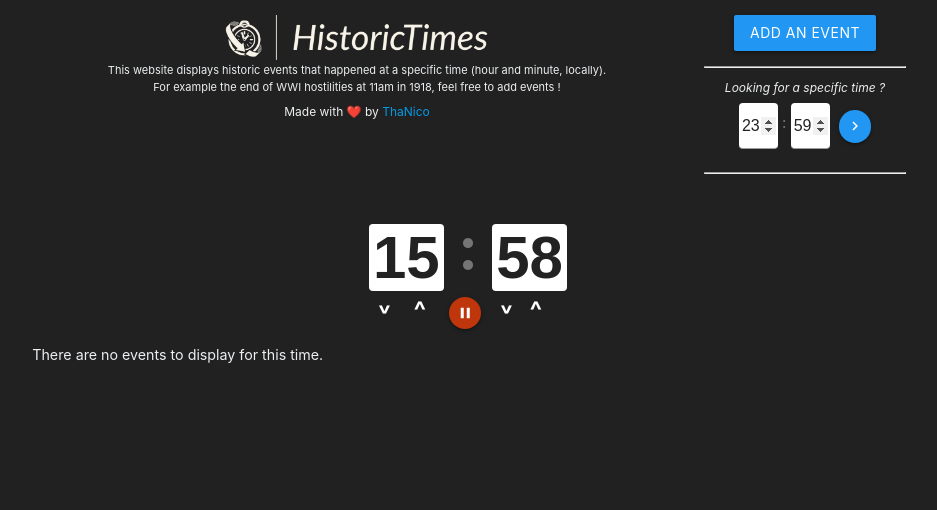
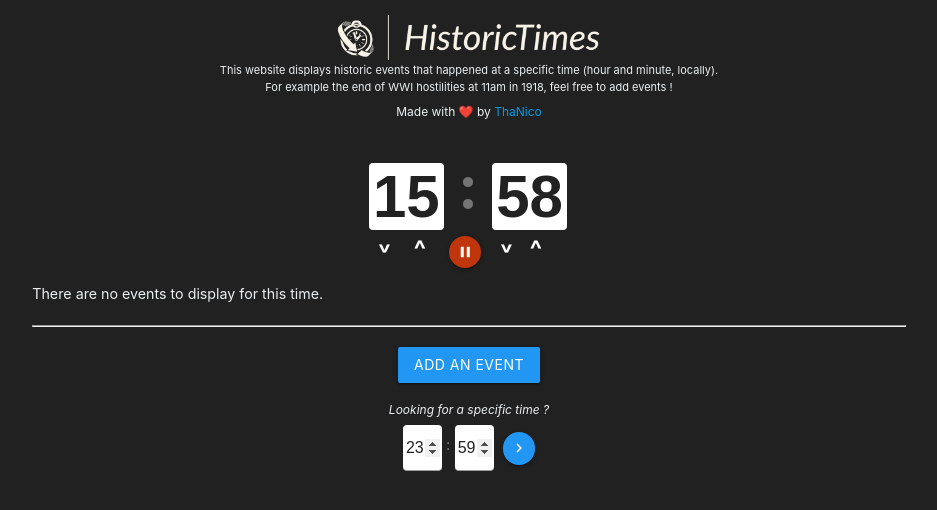
Before and after one commit to ThaNico/HistoricTimes, a Django app: page / in a window 1280 px wide. Shown: the top 510 px of the page, without its empty margins (171-1108 px from the left). Run offline with Django 4.2, Linux system fonts and the light colour scheme; data that the repository does not hold is empty.

Commit message:
style changes

```diff
--- a/main/templates/core/base.html
+++ b/main/templates/core/base.html
@@ -20,7 +20,7 @@
 <body class="grey darken-4 blue-grey-text text-lighten-5">
   <div class="container">
     <div class="row">
-      <div class="col s12 m8 l9">
+      <div class="col s12">
         <a href="{% url 'home' %}">
           <img id="logo" src="{% static 'logo/logo.png' %}" alt="Logo" />
         </a>
@@ -30,10 +30,6 @@
         </label>
         <label id="label-made" class="blue-grey-text text-lighten-5 center">Made with ❤️ by
           <a href="https://github.com/ThaNico/HistoricTimes" target="_blank">ThaNico</a></label>
-      </div>
-      <div class="col s12 m4 l3">
-        {% block header %}
-        {% endblock %}
       </div>
     </div>
 
--- a/main/templates/home.html
+++ b/main/templates/home.html
@@ -1,28 +1,5 @@
 {% extends 'core/base.html' %}
 {% load static %}
-
-{% block header %}
-<div id="specific-time" class="center">
-    <p>
-        <a href="{% url 'add-event' %}" class="waves-effect waves-light btn blue hide-on-small-only">
-            Add an event</a>
-    </p>
-
-    <hr class="show-on-small" />
-
-    <label class="blue-grey-text text-lighten-5">Looking for a specific time ?</label>
-    <p>
-        <input type="number" id="specific-hour" min="0" max="23" value="23" />
-        <span class="time-separator">:</span>
-        <input type="number" id="specific-minute" min="0" max="59" value="59" />
-
-        <button id="specific-search" class="btn-floating btn-small waves-effect waves-light blue"><i
-                class="material-icons">navigate_next</i></button>
-    </p>
-
-    <hr class="show-on-small" />
-</div>
-{% endblock %}
 
 {% block content %}
 <div id="time-container">
@@ -50,6 +27,7 @@
 <div class="row">
     <div id="events-container" class="col"></div>
 </div>
+<hr />
 
 <div id="event-template" class="event">
     <blockquote>
@@ -58,10 +36,21 @@
     </blockquote>
 </div>
 
-<div class="fixed-action-btn hide-on-med-and-up">
-    <a class="btn-floating btn-large blue" href="{% url 'add-event' %}">
-        <i class="large material-icons">add</i>
-    </a>
+<div id="specific-time" class="row center">
+    <p>
+        <a href="{% url 'add-event' %}" class="waves-effect waves-light btn blue">
+            Add an event</a>
+    </p>
+
+    <label class="blue-grey-text text-lighten-5">Looking for a specific time ?</label>
+    <p>
+        <input type="number" id="specific-hour" min="0" max="23" value="23" />
+        <span class="time-separator">:</span>
+        <input type="number" id="specific-minute" min="0" max="59" value="59" />
+
+        <button id="specific-search" class="btn-floating btn-small waves-effect waves-light blue"><i
+                class="material-icons">navigate_next</i></button>
+    </p>
 </div>
 {% endblock %}
 
```
